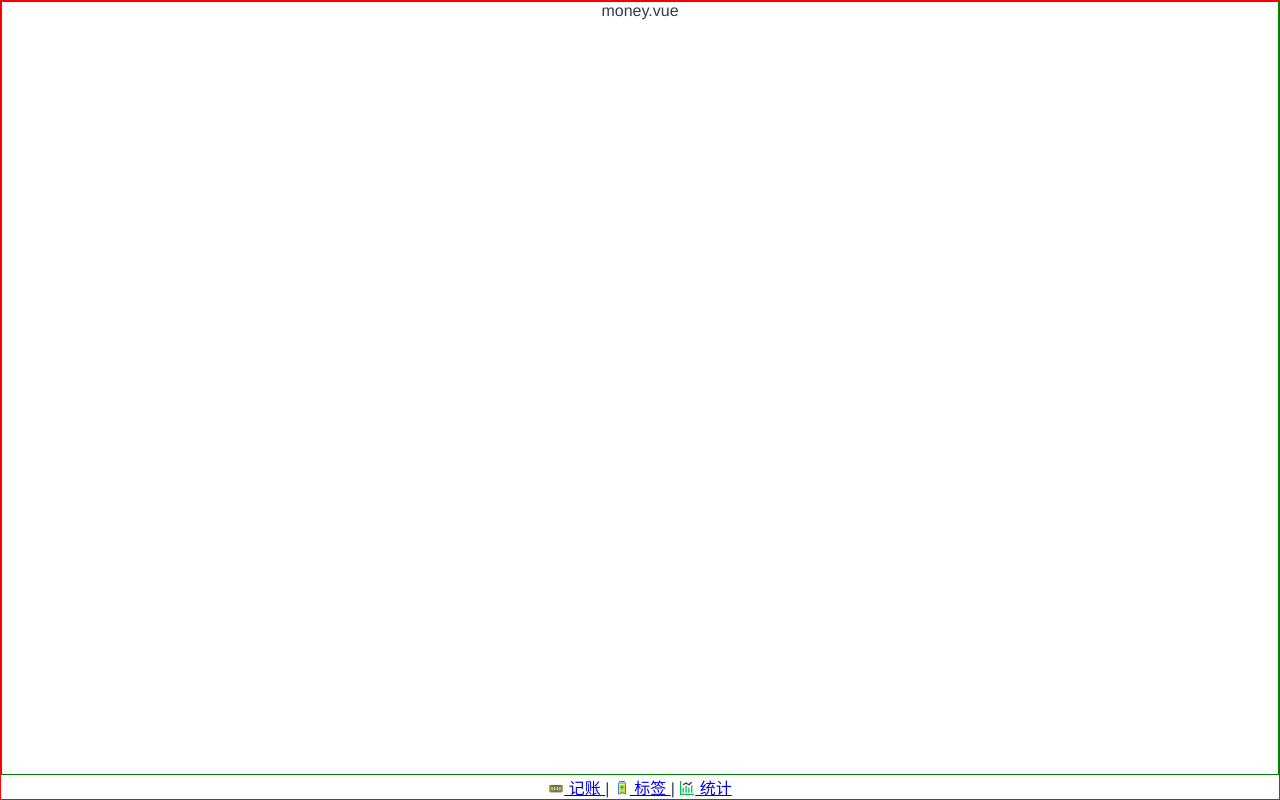
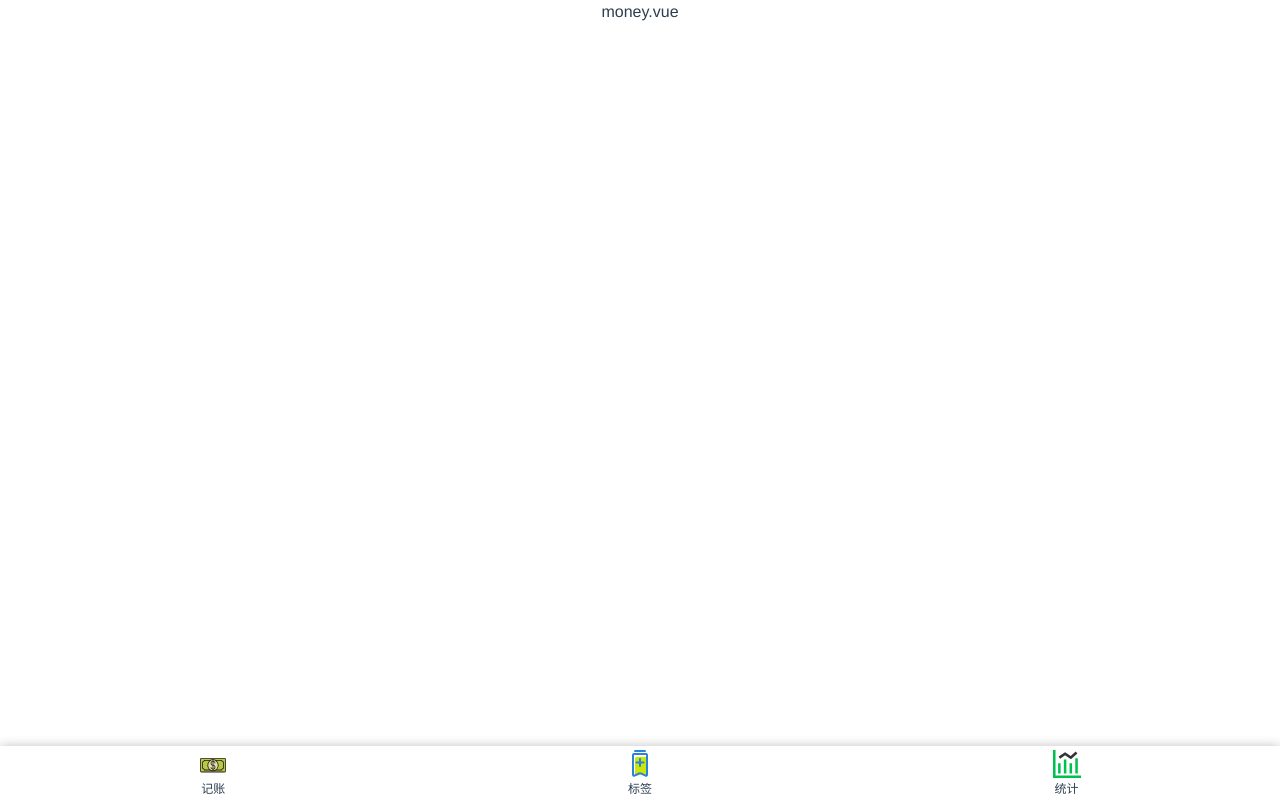
Before and after one commit to DDB324/tally, a Vue app: page /#/money in a window 1280 px wide. Built offline with nearby package versions, Linux system fonts and the light colour scheme.

Commit message:
添加<Nav>样式

```diff
--- a/src/App.vue
+++ b/src/App.vue
@@ -9,6 +9,13 @@
   margin: 0;
   padding: 0;
   box-sizing: border-box;
+}
+body{
+  line-height: 1.5;
+}
+a{
+  text-decoration: none;
+  color: inherit;
 }
 #app {
   font-family: Avenir, Helvetica, Arial, sans-serif;
--- a/src/components/Layout.vue
+++ b/src/components/Layout.vue
@@ -15,13 +15,11 @@
 
 <style lang='scss' scoped>
 .nav-wrapper {
-  border: 1px solid red;
   display: flex;
   flex-direction: column;
   height: 100vh;
 }
 .content{
-  border: 1px solid green;
   overflow: auto;
   flex-grow: 1;
 }
--- a/src/components/Nav.vue
+++ b/src/components/Nav.vue
@@ -1,20 +1,20 @@
 <template>
-  <div>
-    <router-link to="/money">
+  <nav>
+    <router-link to="/money" class="item">
       <Icon name="money"/>
       记账
     </router-link>
-    |
-    <router-link to="/labels">
+
+    <router-link to="/labels" class="item">
       <Icon name="label"/>
       标签
     </router-link>
-    |
-    <router-link to="/statistics">
+
+    <router-link to="/statistics" class="item">
       <Icon name="statistics"/>
       统计
     </router-link>
-  </div>
+  </nav>
 </template>
 
 <script lang='ts'>
@@ -26,5 +26,22 @@
 </script>
 
 <style lang='scss' scoped>
-
+nav {
+  display: flex;
+  box-shadow: 0 0 10px rgba(0, 0, 0, 0.25);
+  flex-direction: row;
+  font-size: 12px;
+  > .item {
+    padding: 2px 0;
+    width: 33.33%;
+    display: flex;
+    justify-content: center;
+    align-items: center;
+    flex-direction: column;
+    .icon{
+      width: 32px;
+      height: 32px;
+    }
+  }
+}
 </style>
```
Also changed, not shown: src/shims-vue.d.ts (+6 -2 lines).
